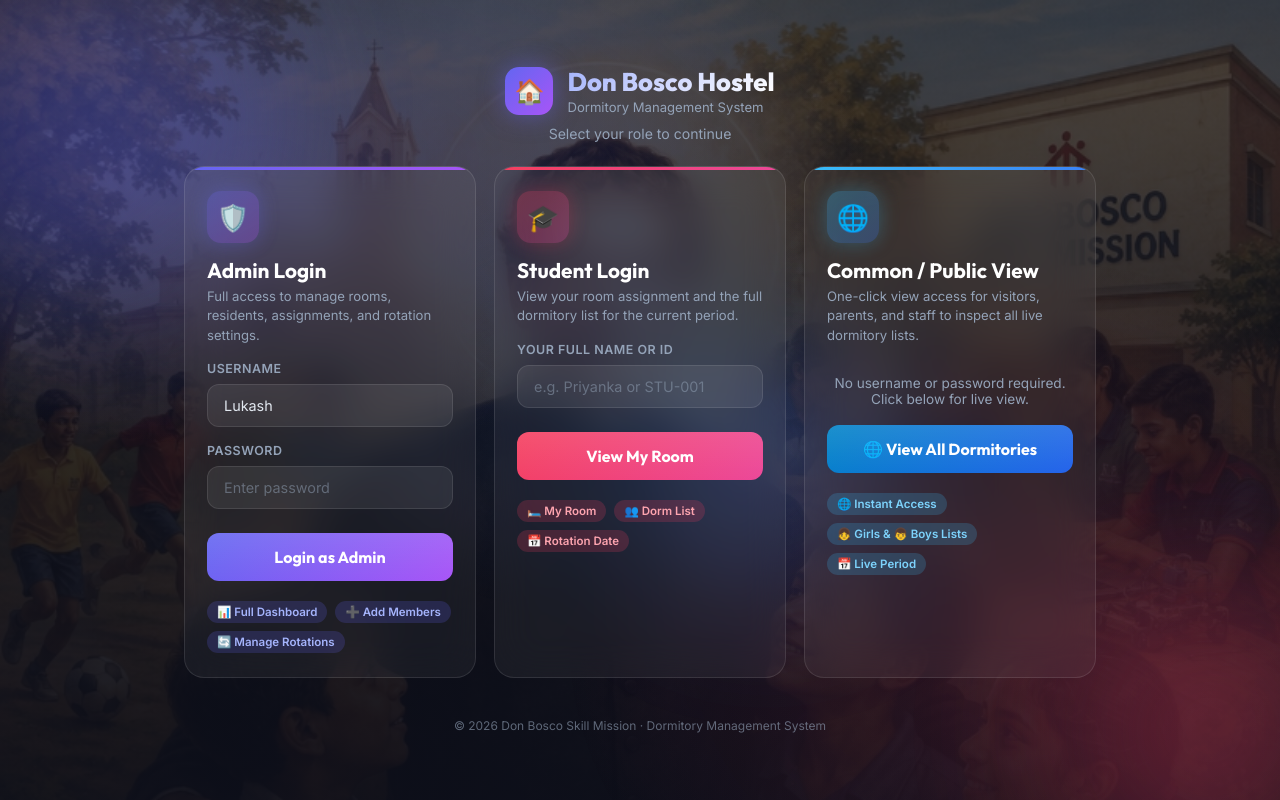
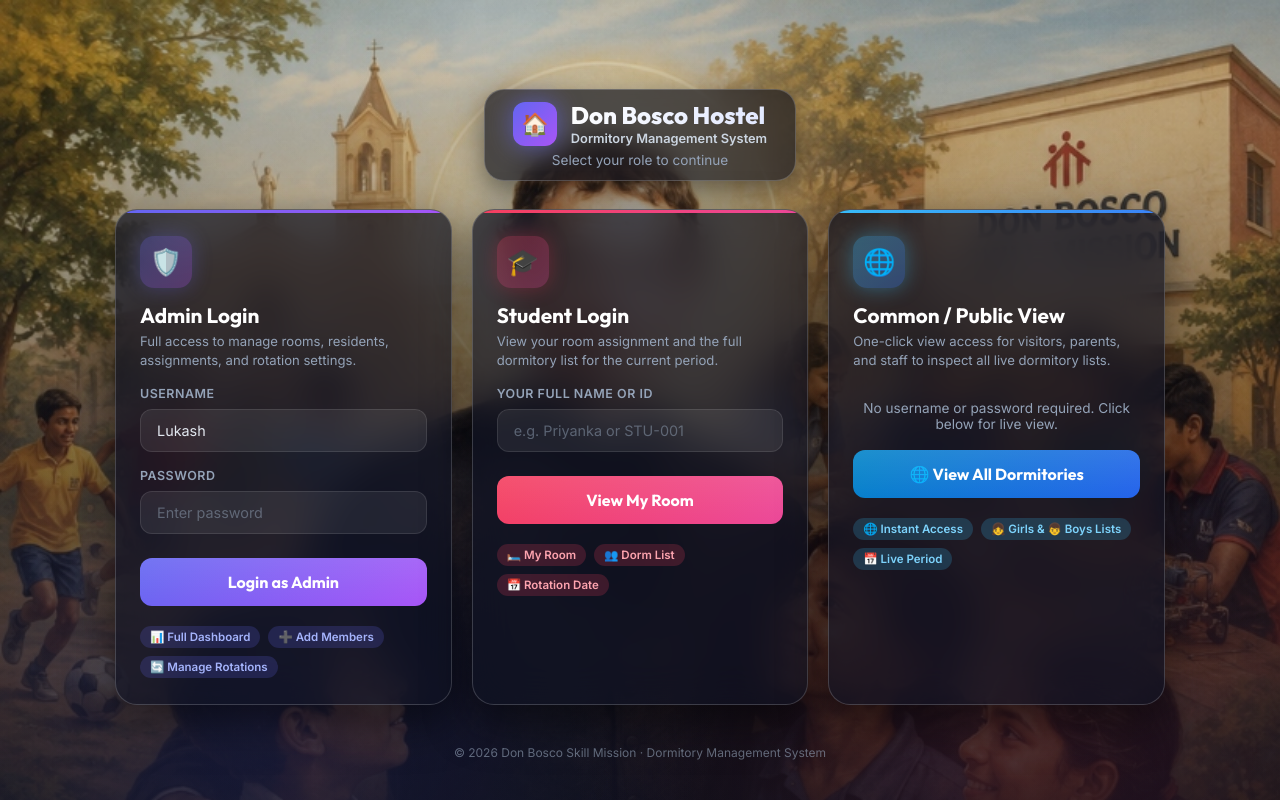
Before and after one commit to lukashtirkey/Dormitory_hostel_lists, a website: page public/login.html in a window 1280 px wide. Drawn offline with Linux system fonts and the light colour scheme.

Commit message:
Brighten St. John Bosco background image and arrange login sections with frosted glass cards

```diff
--- a/public/login.html
+++ b/public/login.html
@@ -24,114 +24,107 @@
     body {
       font-family: 'Inter', sans-serif;
       background:
-        linear-gradient(180deg, rgba(13, 15, 26, 0.72) 0%, rgba(13, 15, 26, 0.85) 50%, rgba(13, 15, 26, 0.95) 100%),
+        linear-gradient(180deg, rgba(13, 15, 26, 0.15) 0%, rgba(13, 15, 26, 0.4) 45%, rgba(13, 15, 26, 0.85) 100%),
         url('don_bosco_bg.jpg') center top / cover no-repeat fixed;
       color: var(--text);
       min-height: 100vh;
       display: flex;
       flex-direction: column;
       align-items: center;
-      justify-content: center;
+      justify-content: space-between;
       overflow-y: auto;
-      padding: 24px 16px;
+      padding: 30px 16px;
       position: relative;
     }
 
-    /* Animated background overlay */
+    /* Subtle atmospheric overlay */
     body::before {
       content: '';
       position: fixed;
       inset: 0;
       background:
-        radial-gradient(ellipse 80% 60% at 20% 20%, rgba(99,102,241,0.2) 0%, transparent 60%),
-        radial-gradient(ellipse 60% 80% at 80% 80%, rgba(244,63,94,0.15) 0%, transparent 60%),
-        radial-gradient(ellipse 40% 40% at 50% 50%, rgba(59,130,246,0.1) 0%, transparent 70%);
+        radial-gradient(ellipse 70% 50% at 50% 10%, rgba(255, 255, 255, 0.08) 0%, transparent 60%),
+        radial-gradient(ellipse 60% 80% at 80% 90%, rgba(244,63,94,0.12) 0%, transparent 60%),
+        radial-gradient(ellipse 60% 80% at 20% 90%, rgba(99,102,241,0.15) 0%, transparent 60%);
       z-index: 0;
-    }
-
-    /* Floating orbs */
-    .orb {
-      position: fixed;
-      border-radius: 50%;
-      filter: blur(80px);
-      opacity: 0.3;
-      animation: float 8s ease-in-out infinite;
       pointer-events: none;
-      z-index: 0;
-    }
-    .orb1 { width: 400px; height: 400px; background: #6366f1; top: -100px; left: -100px; animation-delay: 0s; }
-    .orb2 { width: 300px; height: 300px; background: #f43f5e; bottom: -80px; right: -80px; animation-delay: -3s; }
-    .orb3 { width: 200px; height: 200px; background: #3b82f6; top: 50%; left: 50%; animation-delay: -5s; }
-
-    @keyframes float {
-      0%, 100% { transform: translate(0, 0) scale(1); }
-      33% { transform: translate(30px, -30px) scale(1.05); }
-      66% { transform: translate(-20px, 20px) scale(0.95); }
     }
 
     .wrapper {
       position: relative;
       z-index: 1;
       width: 100%;
-      max-width: 960px;
-      padding: 24px;
+      max-width: 1050px;
+      padding: 10px 0;
+      margin: auto 0 0;
     }
 
-    /* Header */
+    /* Glassmorphic Header */
     .header {
       text-align: center;
-      margin-bottom: 24px;
+      margin-bottom: 28px;
+    }
+    .header-pill {
+      display: inline-block;
+      background: rgba(13, 15, 26, 0.65);
+      backdrop-filter: blur(14px);
+      -webkit-backdrop-filter: blur(14px);
+      border: 1px solid rgba(255, 255, 255, 0.2);
+      border-radius: 20px;
+      padding: 12px 28px;
+      box-shadow: 0 10px 30px rgba(0, 0, 0, 0.5);
     }
     .header .logo {
       display: inline-flex;
       align-items: center;
       gap: 14px;
-      margin-bottom: 10px;
     }
     .logo-icon {
-      width: 48px;
-      height: 48px;
+      width: 44px;
+      height: 44px;
       background: linear-gradient(135deg, #6366f1, #a855f7);
-      border-radius: 14px;
+      border-radius: 12px;
       display: flex;
       align-items: center;
       justify-content: center;
-      font-size: 24px;
-      box-shadow: 0 0 25px rgba(99,102,241,0.5);
+      font-size: 22px;
+      box-shadow: 0 0 25px rgba(99,102,241,0.6);
     }
     .logo-text {
       text-align: left;
     }
     .logo-text h1 {
       font-family: 'Outfit', sans-serif;
-      font-size: 1.6em;
+      font-size: 1.5em;
       font-weight: 800;
-      background: linear-gradient(135deg, #a5b4fc, #fff);
+      background: linear-gradient(135deg, #ffffff, #e0e7ff);
       -webkit-background-clip: text;
       background-clip: text;
       -webkit-text-fill-color: transparent;
       line-height: 1.1;
     }
     .logo-text p {
-      color: var(--muted);
-      font-size: 0.82em;
+      color: #cbd5e1;
+      font-size: 0.8em;
       margin-top: 2px;
+      font-weight: 600;
     }
     .header .subtitle {
-      color: var(--muted);
-      font-size: 0.88em;
+      color: #94a3b8;
+      font-size: 0.85em;
+      margin-top: 6px;
     }
 
-    /* Login cards grid */
+    /* Login cards grid arranged neatly */
     .login-grid {
       display: grid;
-      grid-template-columns: repeat(auto-fit, minmax(260px, 1fr));
-      gap: 18px;
+      grid-template-columns: repeat(auto-fit, minmax(280px, 1fr));
+      gap: 20px;
       align-items: stretch;
     }
 
     .login-card.guest::before { background: linear-gradient(90deg, #38bdf8, #3b82f6); }
-    .guest .card-icon { background: linear-gradient(135deg, rgba(56,189,248,0.3), rgba(59,130,246,0.3)); box-shadow: 0 0 20px rgba(56,189,248,0.3); }
+    .guest .card-icon { background: linear-gradient(135deg, rgba(56,189,248,0.35), rgba(59,130,246,0.35)); box-shadow: 0 0 20px rgba(56,189,248,0.4); }
     .guest .btn-login { background: linear-gradient(135deg, #0284c7, #2563eb); color: #fff; }
     .guest .badge { background: rgba(56,189,248,0.2); color: #7dd3fc; }
 
@@ -140,17 +133,18 @@
     }
 
     .login-card {
-      background: var(--card);
+      background: rgba(15, 18, 35, 0.68);
       backdrop-filter: blur(20px);
       -webkit-backdrop-filter: blur(20px);
-      border: 1px solid var(--border);
-      border-radius: 20px;
-      padding: 24px 22px;
-      transition: transform 0.3s ease, box-shadow 0.3s ease;
+      border: 1px solid rgba(255, 255, 255, 0.18);
+      border-radius: 22px;
+      padding: 26px 24px;
+      transition: transform 0.3s ease, box-shadow 0.3s ease, border-color 0.3s ease;
       position: relative;
       overflow: hidden;
       display: flex;
       flex-direction: column;
+      box-shadow: 0 16px 45px rgba(0, 0, 0, 0.5);
     }
     .login-card::before {
       content: '';
@@ -161,8 +155,9 @@
     .login-card.admin::before { background: linear-gradient(90deg, #6366f1, #a855f7); }
     .login-card.student::before { background: linear-gradient(90deg, #f43f5e, #ec4899); }
     .login-card:hover {
-      transform: translateY(-4px);
-      box-shadow: 0 20px 60px rgba(0,0,0,0.4);
+      transform: translateY(-5px);
+      border-color: rgba(255, 255, 255, 0.35);
+      box-shadow: 0 22px 60px rgba(0,0,0,0.6);
     }
 
     .card-icon {
@@ -314,6 +309,7 @@
 
   <div class="wrapper">
     <div class="header">
+      <div class="header-pill">
         <div class="logo">
           <div class="logo-icon">🏠</div>
           <div class="logo-text">
@@ -322,6 +318,7 @@
           </div>
         </div>
         <p class="subtitle">Select your role to continue</p>
+      </div>
     </div>
 
     <div class="login-grid">
```
Lines whose indentation alone changed are shown as unchanged.
